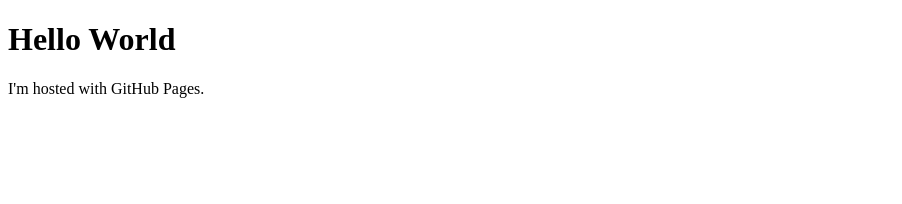
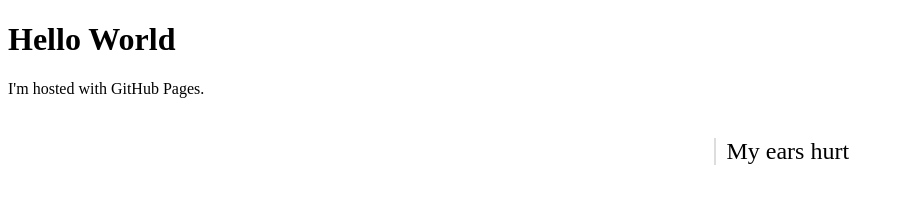
Before and after one commit to GavinSextonTGA/GavinSextonTGA.github.io, a plain HTML site: page index.html in a window 1280 px wide. Shown: the whole page, without its empty margins (0-902 px from the left). Drawn offline with Linux system fonts and the light colour scheme.

Commit message:
Update index.html

```diff
--- a/index.html
+++ b/index.html
@@ -3,5 +3,6 @@
 <body>
 <h1>Hello World</h1>
 <p>I'm hosted with GitHub Pages.</p>
+<blockquote class="exblockquote" style="margin-left:5px; width:40%; float: right; display: inline; border-left: 2px solid #dddddd; padding: 0 0 0 10px; font-size: 1.5em;"><span>My <span class="stackname">ears</span> hurt </span></blockquote>
 </body>
 </html>
```
